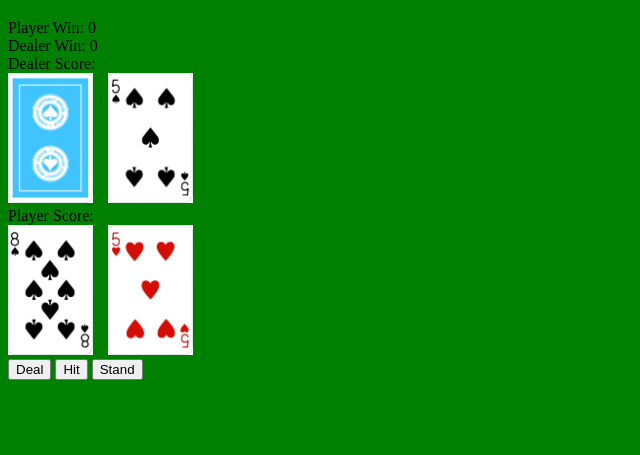
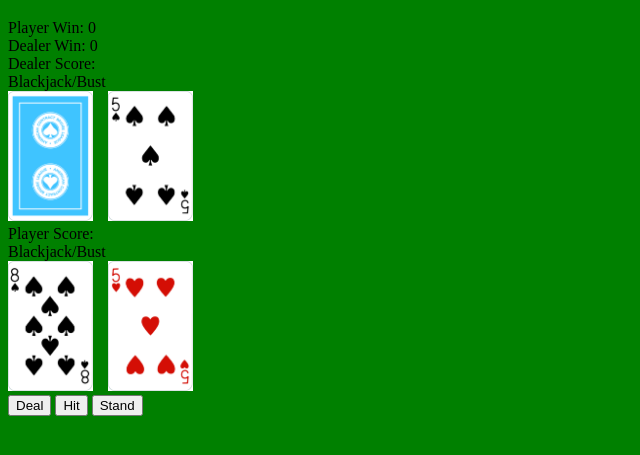
Before and after one commit to duylnguyen/Project1-Blackjack-Game, a plain HTML site: page index.html in a window 1280 px wide. Both pictures are taken after a click on the button "Deal". Shown: the part 61-516 px from the top of the page, without its empty margins (0-640 px from the left). Drawn offline with nearby package versions, Linux system fonts and the light colour scheme.

Commit message:
Change game layout

```diff
--- a/index.html
+++ b/index.html
@@ -17,34 +17,35 @@
         <div>Dealer Win: <spanp>0</span></div>
     </header>
 
-    <main>
-        <div class = "dealerScore">Dealer Score:</div>
-            <div class = "dealerCard">
+    <table class = "table">
+        <main>
+            <div class = "contianer"></div>
+                <div class = "splitBox">
+                    <div class = "dealerScore">Dealer Score:</div>
+                    <div id = "note">Blackjack/Bust</div>
+                </div>
+                <div class = "dealerCard"></div>
 
+            <div class = "wrapper">
+                <div id = "popup"></div>
             </div>
 
-        <div class = "popup">
-
-
-        </div>
-
-        <div class = "playerScore">Player Score:</div>
-            <div class = "playerCard">
-
+            <div class = "container">
+                <div class = "splitBox">
+                    <div class = "playerScore">Player Score:</div>
+                    <div id = "note">Blackjack/Bust</div>
+                </div>
+                <div class = "playerCard"></div>
             </div>
-
+        </main>
 
         <div>
             <button class = "dealBtn">Deal</button>
             <button class = "hitBtn">Hit</button>
             <button class = "standBtn">Stand</button>
         </div>
-    </main>
 
-
-
-
-
+    </table>
     <script defer src="main.js"></script>
 </body>
 </html>
--- a/main.js
+++ b/main.js
@@ -106,6 +106,7 @@ $(document).ready(function () {
             card = deck[Math.floor(Math.random() * deck.length)]
             deck.splice(card, 1);
             dealerHand.push(card);
+            dealerAceValue();
             $('.dealerCard').append("<img src = '" + card.cardImg + "' />");
     };
 
@@ -113,33 +114,38 @@ $(document).ready(function () {
             card = deck[Math.floor(Math.random() * deck.length)]
             deck.splice(card, 1);
             playerHand.push(card);
+            playerAceValue();
             $('.playerCard').append("<img src = '" + card.cardImg + "' />");
     };
 
     function dealerAceValue() {
         for (let i = 0; i < dealerHand.length; i++) {
-            if (dealerHand[i].value === 1 && dealerTotalScore + 10 < 21) {
+            if (dealerHand[i].value === 1 && dealerTotalScore + 10 < 11) {
                 return dealerTotalScore += 10;
+            } else if (dealerHand[i].value === 1 && dealerTotalScore > 11) {
+                return dealerTotalScore += 0;
             }
         }
     };
 
     function playerAceValue() {
         for (let i = 0; i < playerHand.length; i++) {
-            if (playerHand[i].value === 1 && playerTotalScore + 10 < 21) {
+            if (playerHand[i].value === 1 && playerTotalScore + 10 < 11) {
                 return playerTotalScore += 10;
+            } else if (playerHand[i].value === 1 && playerTotalScore > 11) {
+                return playerTotalScore += 0;
             }
         }
     };
 
     function addDealerScore() {
-        dealerAceValue();
         dealerTotalScore = dealerTotalScore + card.value;
+        // dealerAceValue();
     }
 
     function addPlayerScore() {
-        playerAceValue();
         playerTotalScore = playerTotalScore + card.value;
+        // playerAceValue();
     }
 
     function dealerTotalScoreDisplay() {
@@ -154,6 +160,7 @@ $(document).ready(function () {
         $('.dealerCard').append("<img src = 'images/blue_back.jpg' />");
             dealerCardDealt();
             addDealerScore();
+            // dealerAceValue();
             // dealerTotalScoreDisplay();
     }
 
@@ -161,14 +168,15 @@ $(document).ready(function () {
         for (let i = 0; i < 2; i++) {
             playerCardDealt();
             addPlayerScore();
+            // playerAceValue();
         }
         // playerTotalScoreDisplay();
     }
 
     function playerHit() {
             playerCardDealt();
-            playerAceValue();
             addPlayerScore();
+            // playerAceValue();
             // compareScore();
                 // $('#scorePly').text(" " + playerTotalScore + " ");
     };
@@ -178,7 +186,7 @@ $(document).ready(function () {
             deck.splice(card, 1);
             dealerHand.push(card);
             addDealerScore()
-            dealerAceValue();
+            // dealerAceValue();
             $('img:first').replaceWith("<img src = '" + card.cardImg + "' />");
             // $('#scoreDlr').text(" " + dealerTotalScore + " ");
     };
@@ -189,7 +197,7 @@ $(document).ready(function () {
             if (dealerTotalScore < 17) {
                 dealerCardDealt();
                 addDealerScore();
-                dealerAceValue();
+                // dealerAceValue();
                 // $('#scoreDlr').text(" " + dealerTotalScore + " ");
             } else if (dealerTotalScore >= 17) {
                 return dealerTotalScore;
```
